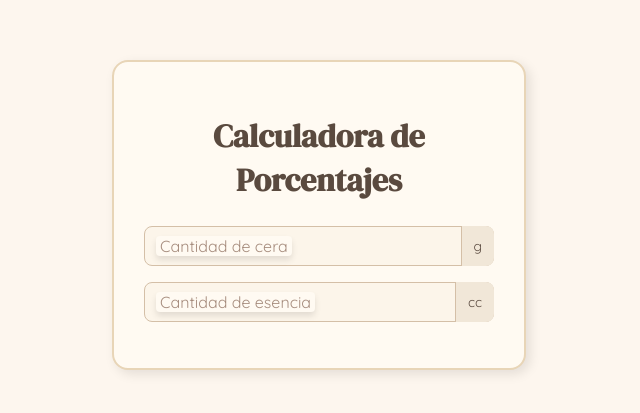
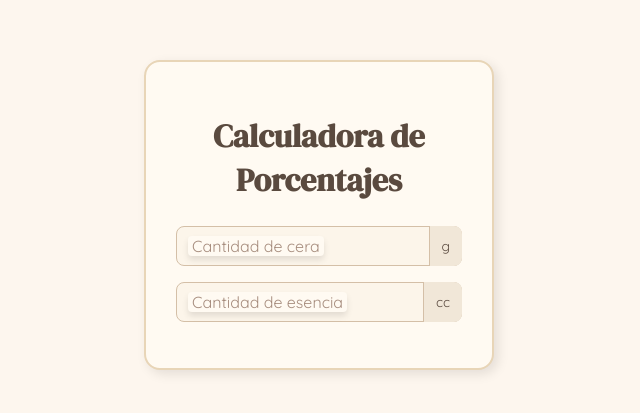
Before and after one commit to rastonedev/percentage-calculator, a plain HTML site: page index.html in a window 1280 px wide. Shown: the part 185-598 px from the top of the page, without its empty margins (321-961 px from the left). Drawn offline with Linux system fonts and the light colour scheme.

Commit message:
fix the margins on the sides

```diff
--- a/index.html
+++ b/index.html
@@ -3,7 +3,7 @@
 
 <head>
   <meta charset="UTF-8">
-  <meta name="viewport" content="width=device-width, initial-scale=1.0">
+  <meta name="viewport" content="width=device-width, initial-scale=1.0, maximum-scale=1.0, user-scalable=no">
   <title>Calculadora de Porcentajes</title>
   <link rel="stylesheet" href="style.css">
   <link href="https://fonts.googleapis.com/css2?family=Quicksand:wght@400;600&display=swap" rel="stylesheet">
--- a/style.css
+++ b/style.css
@@ -1,11 +1,21 @@
-body {
+html, body {
     background-color: #fdf6ee;
     font-family: 'Quicksand', sans-serif;
+    margin: 0;
+    padding: 0;
+    height: 100%;
+    width: 100%;
     display: flex;
     justify-content: center;
     align-items: center;
-    min-height: 100vh;
-    margin: 0;
+    flex-direction: column;
+}
+
+body {
+    overflow-y: auto;
+    padding: 16px;
+    box-sizing: border-box;
+    height: 100%;
 }
 
 .calculadora {
@@ -17,7 +27,7 @@ body {
     text-align: center;
     max-width: 350px;
     width: 90%;
-    margin: auto;
+    box-sizing: border-box;
 }
 
 input {
```
